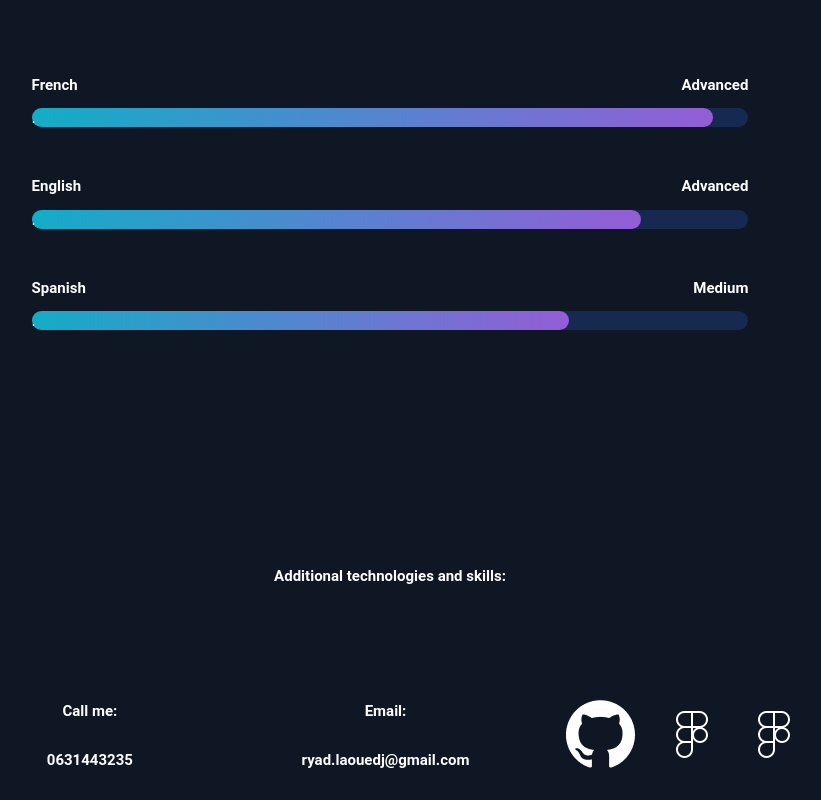
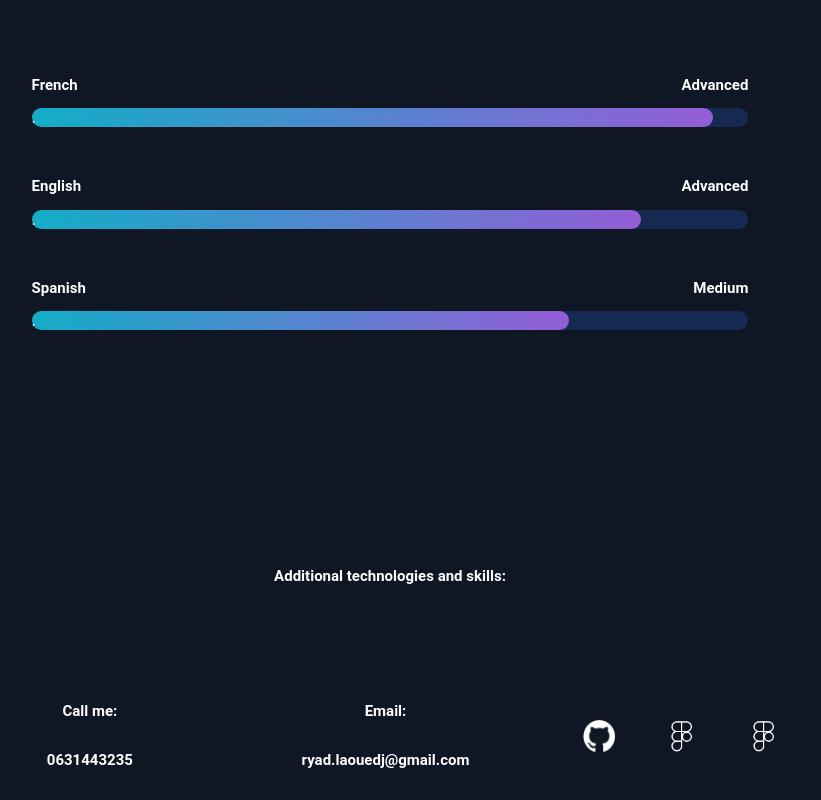
Before and after one commit to Ryad-code/Web_app_v2, a React (Vite) app in the folder front/app/: page / in a window 1280 px wide. Shown: the part 4161-4961 px from the top of the page, without its empty margins (250-1071 px from the left). Built offline with nearby package versions, Linux system fonts and the light colour scheme; a web font is replaced by a local one.

Commit message:
[FOOTER]

```diff
--- a/front/app/src/components/Footer.tsx
+++ b/front/app/src/components/Footer.tsx
@@ -4,6 +4,7 @@ import {
   ItemStyle,
   TopFooter,
   IconStyle,
+  Icon,
 } from "../styles/Container.style";
 
 import image0 from "../../public/images/github.png";
@@ -29,9 +30,9 @@ function Footer() {
           <div> ryad.laouedj@gmail.com</div>
         </ItemStyle>
         <IconStyle>
-          <div>{Image(0)}</div>
-          <div>{Image(1)}</div>
-          <div>{Image(1)}</div>
+          <Icon src={image0} />
+          <Icon src={image1} />
+          <Icon src={image1} />
         </IconStyle>
       </BotFooter>
     </FooterStyle>
--- a/front/app/src/styles/Container.style.ts
+++ b/front/app/src/styles/Container.style.ts
@@ -1,5 +1,6 @@
 import styled from "styled-components";
 import "../fonts/index.css";
+import image1 from "../../public/images/figma_icon.png";
 
 export const MainStyle = styled.div`
   width: 100%;
@@ -33,6 +34,9 @@ export const FooterStyle = styled.div`
   margin-top: 10%;
   font-size: max(15px, 1vw);
   font-weight: bold;
+  @media screen and (max-width: 1024px) {
+    width: 100%;
+  }
 `;
 
 export const TopFooter = styled.div`
@@ -70,3 +74,8 @@ export const IconStyle = styled.div`
   align-items: center;
   justify-content: space-evenly;
 `;
+
+export const Icon = styled.img`
+  max-width: 11%;
+  height: auto;
+`;
```
